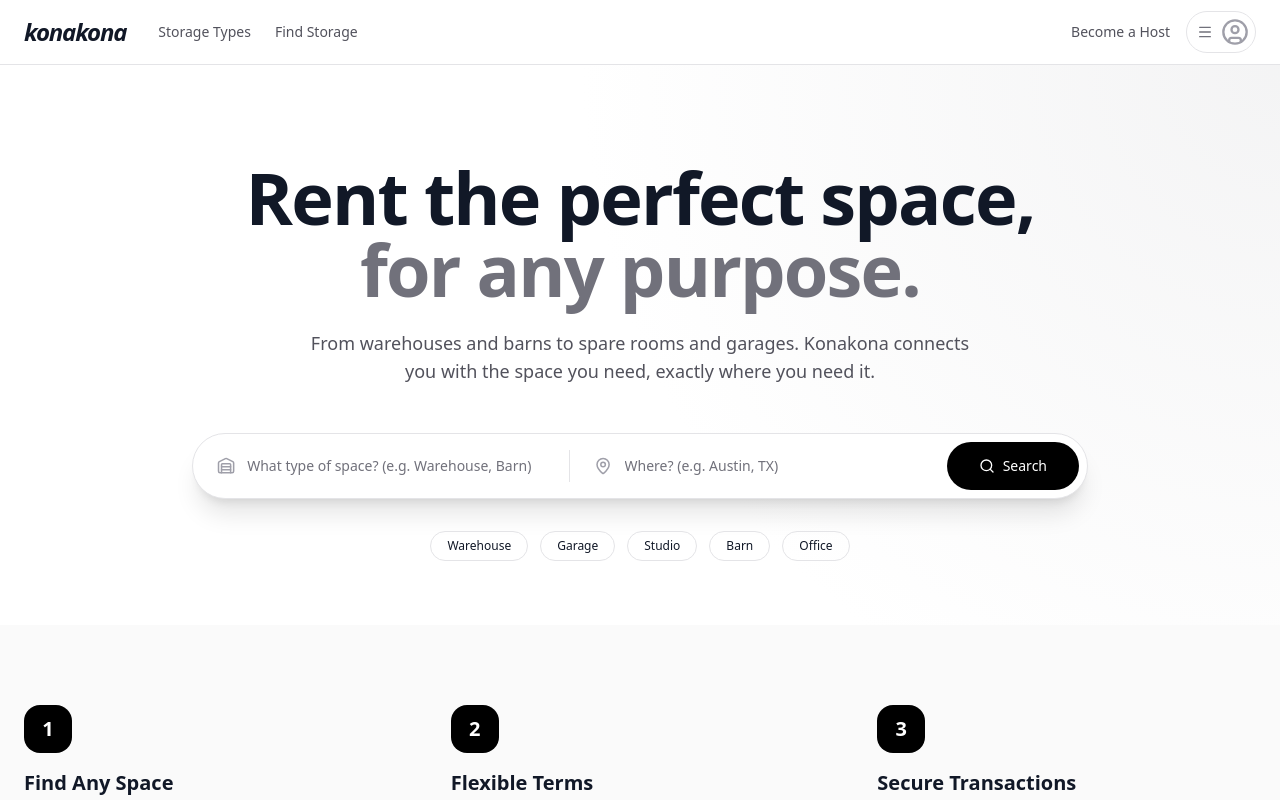
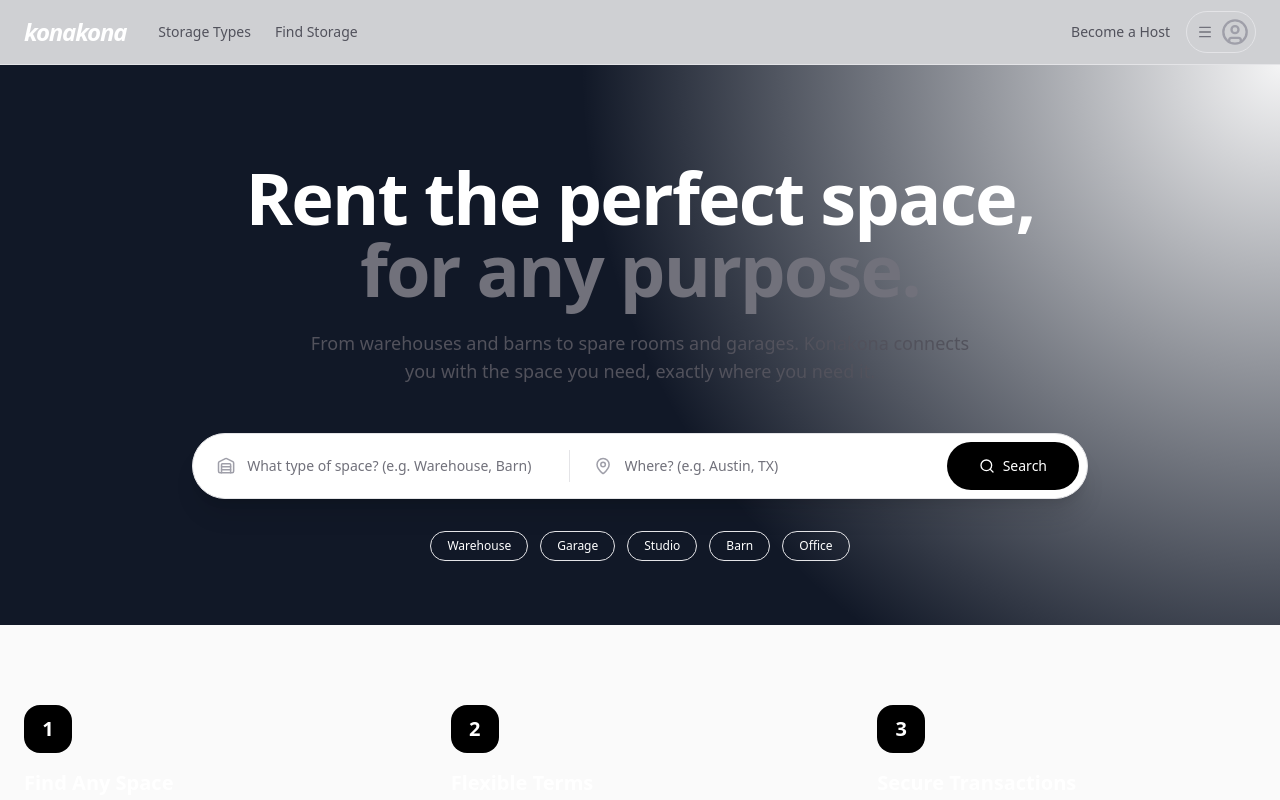
Before and after one commit to vys1n/konakona, a Next.js app: page / in a window 1280 px wide. Shown: the top 800 px of the page. Built offline with nearby package versions, Linux system fonts and the light colour scheme.

Commit message:
fix: css bg and fg

```diff
--- a/src/app/globals.css
+++ b/src/app/globals.css
@@ -1,8 +1,8 @@
 @import "tailwindcss";
 
 :root {
-  --background: #ffffff;
-  --foreground: #111827;
+  --background: #111827;
+  --foreground: #ffffff;
 }
 
 @theme inline {
```
